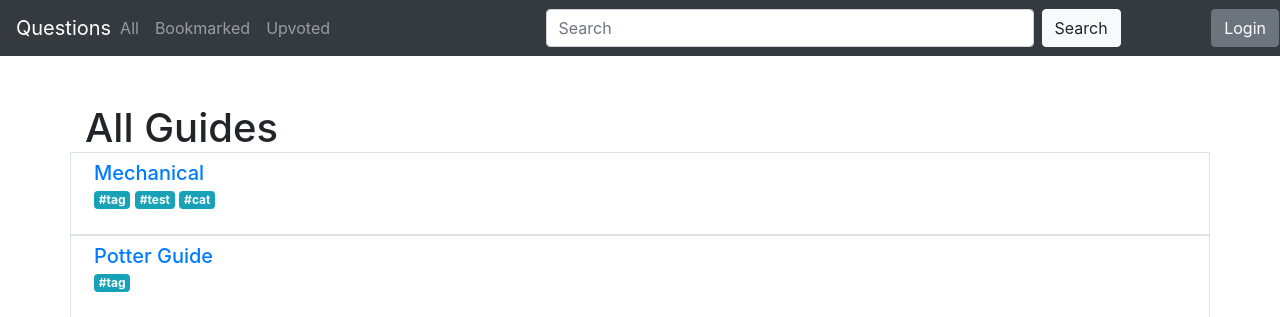
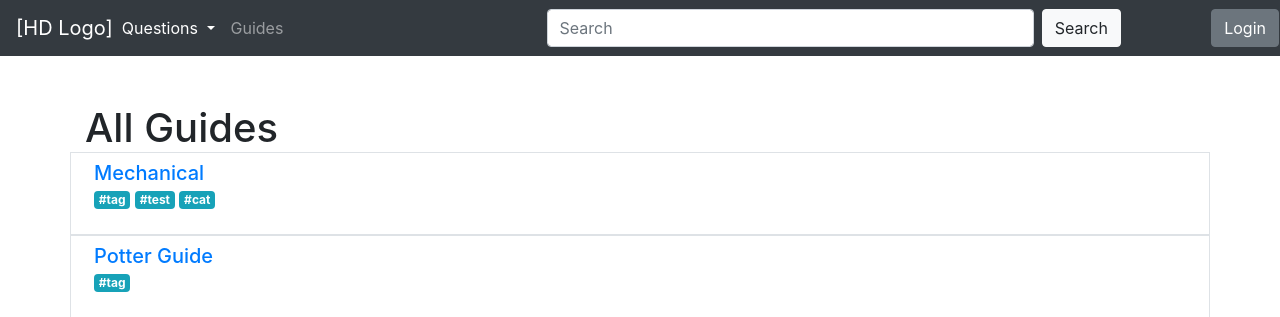
Before and after one commit to jmcuevas/quickstartguides-dev, a Django app: page /guides/all in a window 1280 px wide. Shown: the top 317 px of the page. Run offline with Django 3.2, Linux system fonts and the light colour scheme; data comes from the database, SQL or seed files in the repository; parts of the project's set-up code (start-up, migrations or seed data) failed here and were passed over; some libraries are stand-ins or nearby versions.

Commit message:
layout.html update navbar to show Guides

```diff
--- a/questions/templates/questions/layout.html
+++ b/questions/templates/questions/layout.html
@@ -19,14 +19,14 @@
         <header>
             <!-- Fixed navbar -->
             <nav class="navbar navbar-expand-md navbar-dark bg-dark">
-                <a class="navbar-brand" href="{% url 'questions_list_all' %}">Questions</a>
+                <a class="navbar-brand" href="{% url 'questions_list_all' %}">[HD Logo]</a>
                 <button class="navbar-toggler" type="button" data-toggle="collapse" data-target="#navbarCollapse" aria-controls="navbarCollapse" aria-expanded="false" aria-label="Toggle navigation">
                     <span class="navbar-toggler-icon"></span>
                 </button>
                 <div class="collapse navbar-collapse row" id="navbarCollapse">
                     <!-- Navbar Buttons -->
                     <ul class="navbar-nav mr-auto col-4">
-                        <li class="nav-item">
+                        <!-- <li class="nav-item">
                             <a class="nav-link" href="{% url 'questions_list_all' %}">All <span class="sr-only">(current)</span></a>
                         </li>
                         <li class="nav-item">
@@ -34,8 +34,31 @@
                         </li>
                         <li class="nav-item">
                             <a class="nav-link" href="{% url 'questions_list_upvoted' %}">Upvoted</a>
+                        </li> -->
+
+                        <!-- Navbar: Questions Guides & Tags-->
+                        <li>
+                            <div class="dropdown show">
+                                <a class="nav-link dropdown-toggle" href="{% url 'questions_list_all' %}" role="button" id="dropdownMenuLink" data-toggle="dropdown" aria-haspopup="true" aria-expanded="false">
+                                  Questions
+                                </a>
+
+                                <div class="dropdown-menu" aria-labelledby="dropdownMenuLink">
+                                    <a class="dropdown-item" href="{% url 'questions_list_all' %}">All <span class="sr-only">(current)</span></a>
+                                    <a class="dropdown-item" href="{% url 'questions_list_bookmarked' %}">Bookmarked</a>
+                                    <a class="dropdown-item" href="{% url 'questions_list_upvoted' %}">Upvoted</a>
+                                </div>
+                            </div>
                         </li>
+
+                        <li>
+                            <a class="nav-link" href="{% url 'guides_list_all' %}">Guides</a>
+                        </li>
+
+
                     </ul>
+
+
                     <!-- Search bar -->
                     <form action="{% url 'questions_list_search' %}" class="form-inline mt-2 mt-md-0 col-7" method="GET">
                         <input id="search_term" class="form-control mr-sm-2 col-9" type="text" placeholder="Search" aria-label="Search" name="search_term">
@@ -56,6 +79,8 @@
                     <a href="{% url 'login' %}" class="btn btn-secondary">Login</a>
                     {% endif %}
                 </div>
+
+
             </nav>
         </header>
 
```
